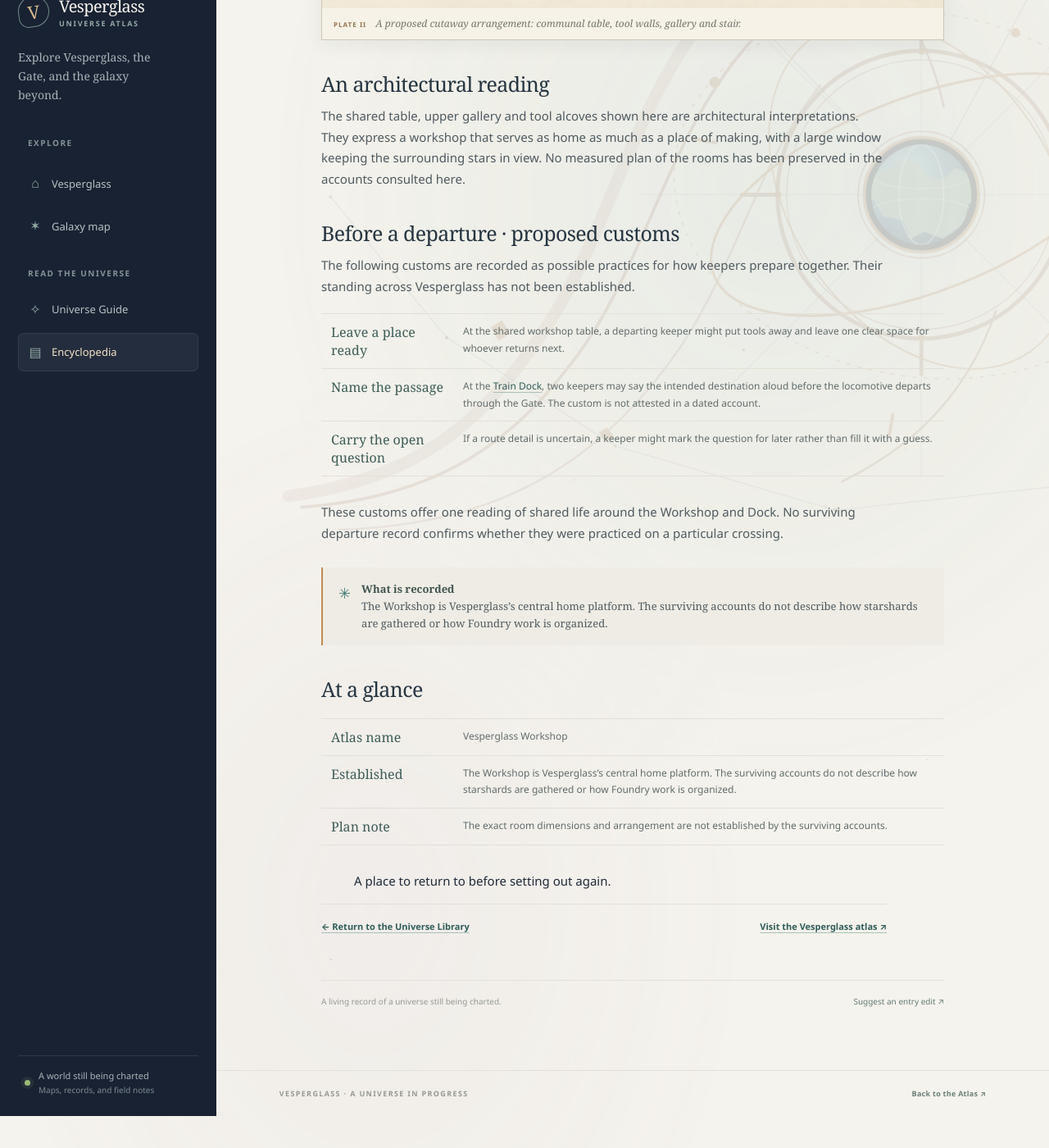
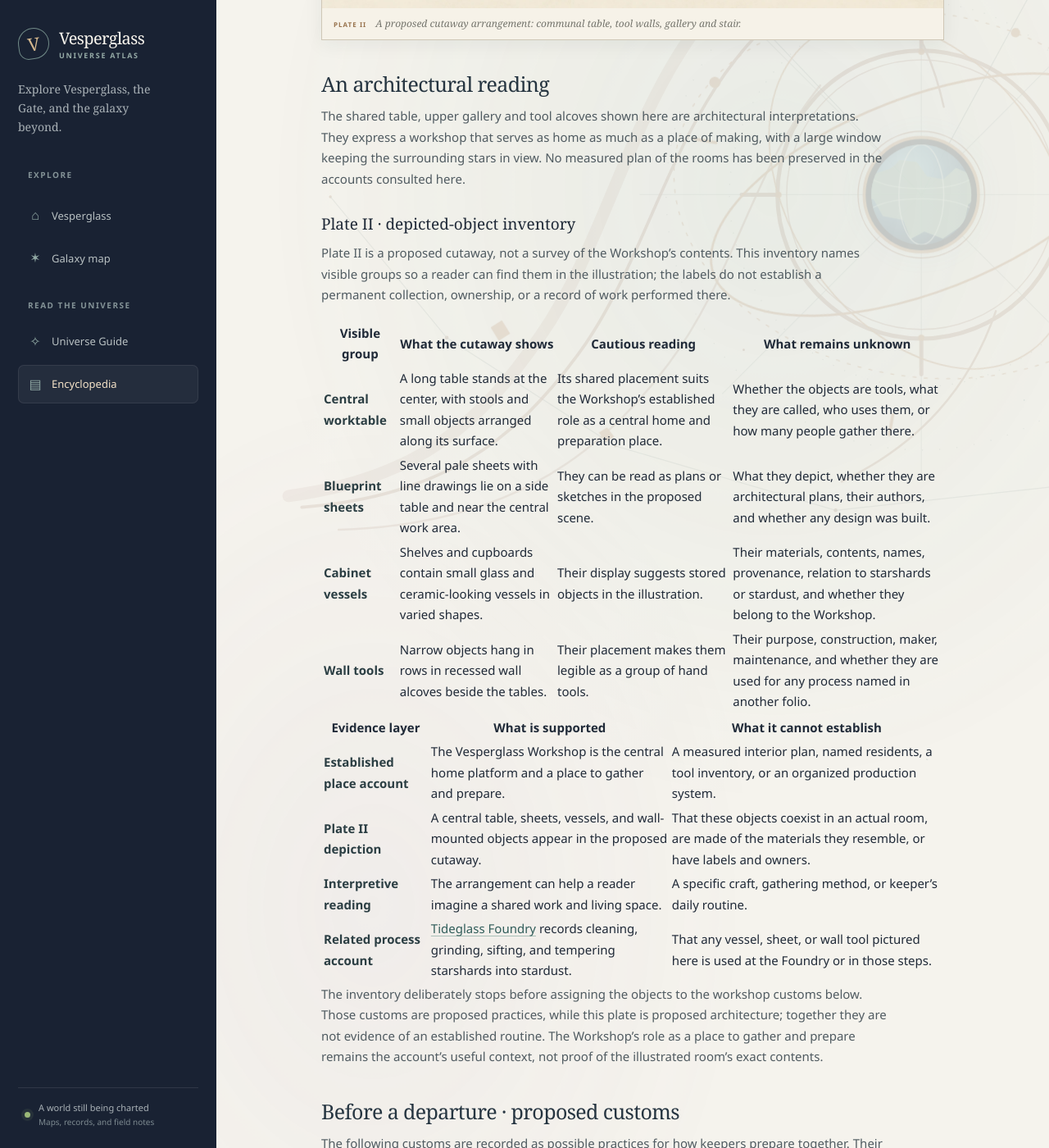
Before and after one commit to vesperglass/vesperglass.github.io, a Jekyll site: the page built from library/workshop.md, in a window 1280 px wide and 1400 px high, scrolled down 1702 px. Shown: the whole window at 82% size. Built offline with Jekyll 4.4.1, drawn with Linux system fonts in a browser that asks for light colours; before the commit the page ends 3063 px from its top, so only the background shows below that.

Commit message:
Inventory the Workshop cutaway

```diff
--- a/assets/site.js
+++ b/assets/site.js
@@ -5,7 +5,7 @@
     { title: "Universe Guide", url: "/universe/", summary: "A guide to known space, materials, vessels, and the train's passage through the Gate.", terms: "universe guide atlas galaxy worlds systems starshards stardust train expeditions" },
     { title: "Universe Encyclopedia", url: "/library/", summary: "An illustrated reference to the places, materials, and journeys of Vesperglass.", terms: "library encyclopedia atlas universe reference book" },
     { title: "Starshards & the Gate Train", url: "/library/starshards/", summary: "How starshards become stardust, including the sealed-vessel and tipped-vessel descriptions, and how the Gate train carries it between worlds.", terms: "starshard stardust sealed vessel tipped aurora fuel train portal gate tideglass foundry galaxy resource" },
-    { title: "Vesperglass Workshop", url: "/library/workshop/", summary: "The central home platform and a place to prepare for the wider universe.", terms: "workshop home making gathering table tools" },
+    { title: "Vesperglass Workshop", url: "/library/workshop/", summary: "The central home platform, with a source-aware inventory of objects depicted in its proposed cutaway.", terms: "workshop home making gathering table tools blueprint plan sheet cabinet vessel glassware wall tool cutaway inventory" },
     { title: "Threshold House", url: "/library/threshold-house/", summary: "A quiet place at the edge of arrival and passage.", terms: "threshold house arrival passage shelter" },
     { title: "Tideglass Foundry", url: "/library/tideglass-foundry/", summary: "The making of stardust, with a process-to-plate key separating the recorded steps from reconstructed Foundry tools.", terms: "tideglass foundry starshards stardust refining craft mill process cleaning grinding mirrored plates sifting tempering resonance plate II tools" },
     { title: "Compass Garden", url: "/library/compass-garden/", summary: "A conservatory with a proposed plan and a visual key to pale starflowers and luminous fern-like fronds; no plant species are catalogued.", terms: "compass garden conservatory plants glasshouse planting flora starflower starflowers fern ferns pale bloom luminous foliage botanical species bed keeper compass rose image visual plate" },
--- a/library/workshop.md
+++ b/library/workshop.md
@@ -28,6 +28,26 @@ The Vesperglass Workshop is the central platform and home at the heart of the ar
 
 The shared table, upper gallery and tool alcoves shown here are architectural interpretations. They express a workshop that serves as home as much as a place of making, with a large window keeping the surrounding stars in view. No measured plan of the rooms has been preserved in the accounts consulted here.
 
+### Plate II · depicted-object inventory
+
+Plate II is a proposed cutaway, not a survey of the Workshop's contents. This inventory names visible groups so a reader can find them in the illustration; the labels do not establish a permanent collection, ownership, or a record of work performed there.
+
+| Visible group | What the cutaway shows | Cautious reading | What remains unknown |
+| --- | --- | --- | --- |
+| **Central worktable** | A long table stands at the center, with stools and small objects arranged along its surface. | Its shared placement suits the Workshop's established role as a central home and preparation place. | Whether the objects are tools, what they are called, who uses them, or how many people gather there. |
+| **Blueprint sheets** | Several pale sheets with line drawings lie on a side table and near the central work area. | They can be read as plans or sketches in the proposed scene. | What they depict, whether they are architectural plans, their authors, and whether any design was built. |
+| **Cabinet vessels** | Shelves and cupboards contain small glass and ceramic-looking vessels in varied shapes. | Their display suggests stored objects in the illustration. | Their materials, contents, names, provenance, relation to starshards or stardust, and whether they belong to the Workshop. |
+| **Wall tools** | Narrow objects hang in rows in recessed wall alcoves beside the tables. | Their placement makes them legible as a group of hand tools. | Their purpose, construction, maker, maintenance, and whether they are used for any process named in another folio. |
+
+| Evidence layer | What is supported | What it cannot establish |
+| --- | --- | --- |
+| **Established place account** | The Vesperglass Workshop is the central home platform and a place to gather and prepare. | A measured interior plan, named residents, a tool inventory, or an organized production system. |
+| **Plate II depiction** | A central table, sheets, vessels, and wall-mounted objects appear in the proposed cutaway. | That these objects coexist in an actual room, are made of the materials they resemble, or have labels and owners. |
+| **Interpretive reading** | The arrangement can help a reader imagine a shared work and living space. | A specific craft, gathering method, or keeper's daily routine. |
+| **Related process account** | [Tideglass Foundry]({{ '/library/tideglass-foundry/' | relative_url }}) records cleaning, grinding, sifting, and tempering starshards into stardust. | That any vessel, sheet, or wall tool pictured here is used at the Foundry or in those steps. |
+
+The inventory deliberately stops before assigning the objects to the workshop customs below. Those customs are proposed practices, while this plate is proposed architecture; together they are not evidence of an established routine. The Workshop's role as a place to gather and prepare remains the account's useful context, not proof of the illustrated room's exact contents.
+
 ## Before a departure · proposed customs
 
 The following customs are recorded as possible practices for how keepers prepare together. Their standing across Vesperglass has not been established.
```
Also changed, not shown: ENCYCLOPEDIA_BACKLOG.md (+4 -1 lines), library.md (+1 -1 lines), library/changelog.md (+1 -0 lines).
